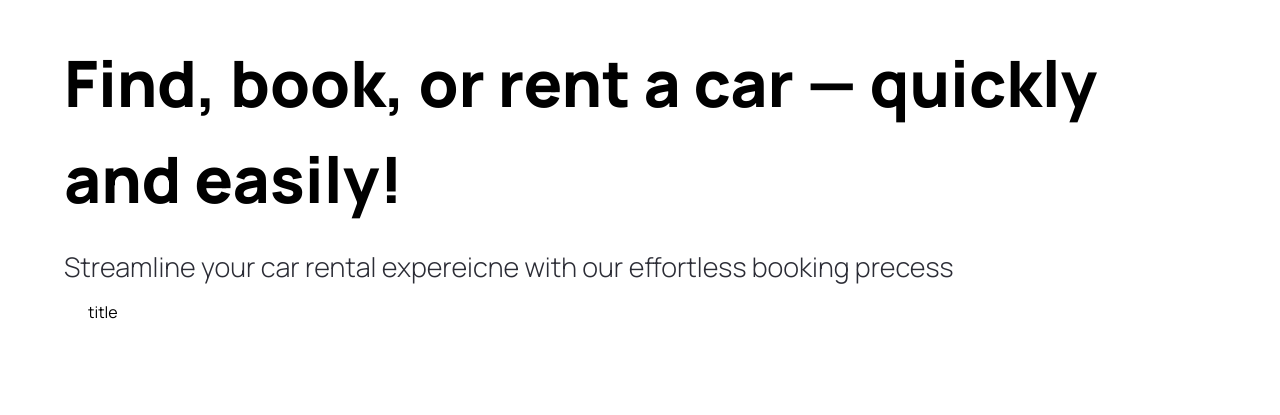
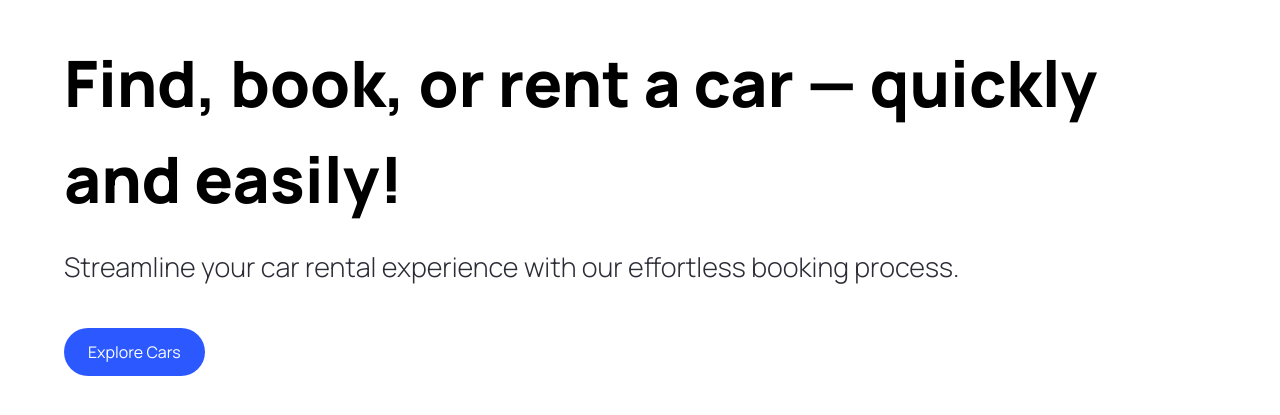
Before and after one commit to Dseals82/cars_showcase, a Next.js app: page / in a window 1280 px wide. Shown: the part 109-524 px from the top of the page. Built offline with nearby package versions, Linux system fonts and the light colour scheme.

Commit message:
updated incorrect text spelling, add dynamic button styles

```diff
--- a/components/CustomButton/CustomButton.tsx
+++ b/components/CustomButton/CustomButton.tsx
@@ -11,10 +11,10 @@ const CustomButton = ({
     <button
       disabled={false}
       type={"button"}
-      className={`custom-btn`}
-      onClick={() => {}}
+      className={`custom-btn ${containerStyles}`}
+      onClick={handleClick}
     >
-      <span className={`flex-1`}>title</span>
+      <span className={`flex-1`}>{title}</span>
     </button>
   );
 };
--- a/components/Hero/Hero.tsx
+++ b/components/Hero/Hero.tsx
@@ -12,8 +12,8 @@ const Hero = () => {
           Find, book, or rent a car &mdash; quickly and easily!
         </h1>
         <p className="hero__subtitle">
-          Streamline your car rental expereicne with our effortless booking
-          precess
+          Streamline your car rental experience with our effortless booking
+          process.
         </p>
         <CustomButton
           title="Explore Cars"
```
